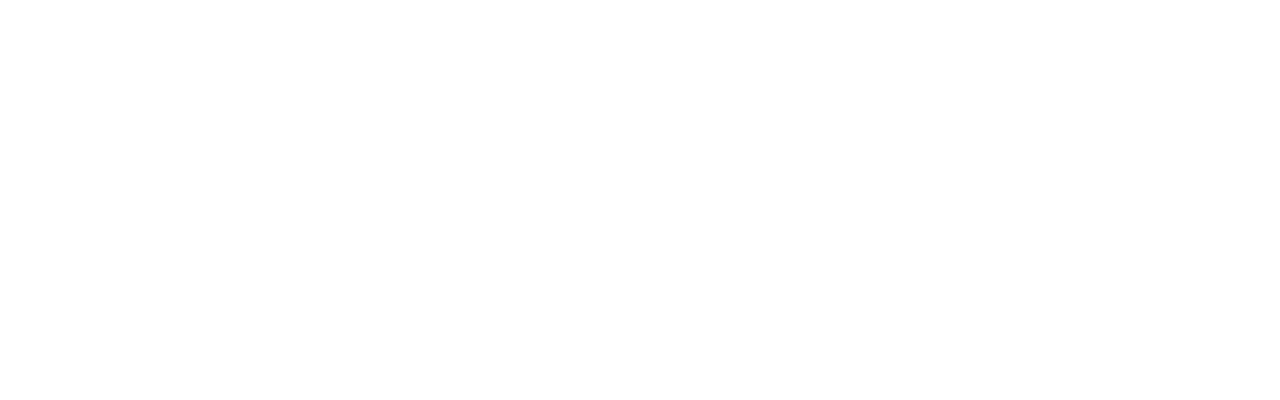
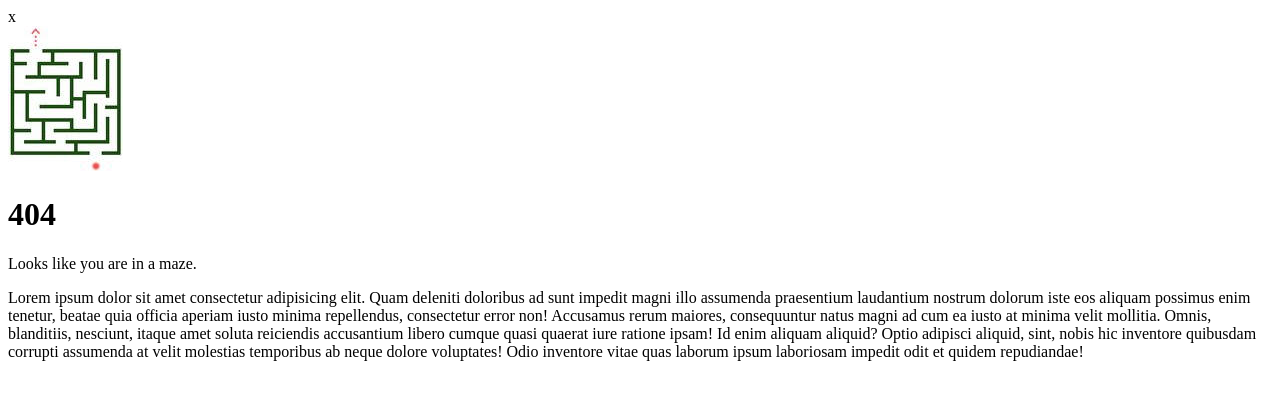
Before and after one commit to Povilas88/labirintas, a website: page index.html in a window 1280 px wide. Drawn offline with Linux system fonts and the light colour scheme.

Commit message:
initial html structure

```diff
--- a/index.html
+++ b/index.html
@@ -8,7 +8,18 @@
 </head>
 
 <body>
+    <div>
+        <div>x</div>
+    </div>
 
+    <div>
+        <img src="./img/labirintas.jpg" alt="">
+        <div>
+            <h1>404</h1>
+            <p>Looks like you are in a maze.</p>
+            <p>Lorem ipsum dolor sit amet consectetur adipisicing elit. Quam deleniti doloribus ad sunt impedit magni illo assumenda praesentium laudantium nostrum dolorum iste eos aliquam possimus enim tenetur, beatae quia officia aperiam iusto minima repellendus, consectetur error non! Accusamus rerum maiores, consequuntur natus magni ad cum ea iusto at minima velit mollitia. Omnis, blanditiis, nesciunt, itaque amet soluta reiciendis accusantium libero cumque quasi quaerat iure ratione ipsam! Id enim aliquam aliquid? Optio adipisci aliquid, sint, nobis hic inventore quibusdam corrupti assumenda at velit molestias temporibus ab neque dolore voluptates! Odio inventore vitae quas laborum ipsum laboriosam impedit odit et quidem repudiandae!</p>
+        </div>
+    </div>
 </body>
 
 </html>
```
Also changed, not shown: img/labirintas.jpg (added).
